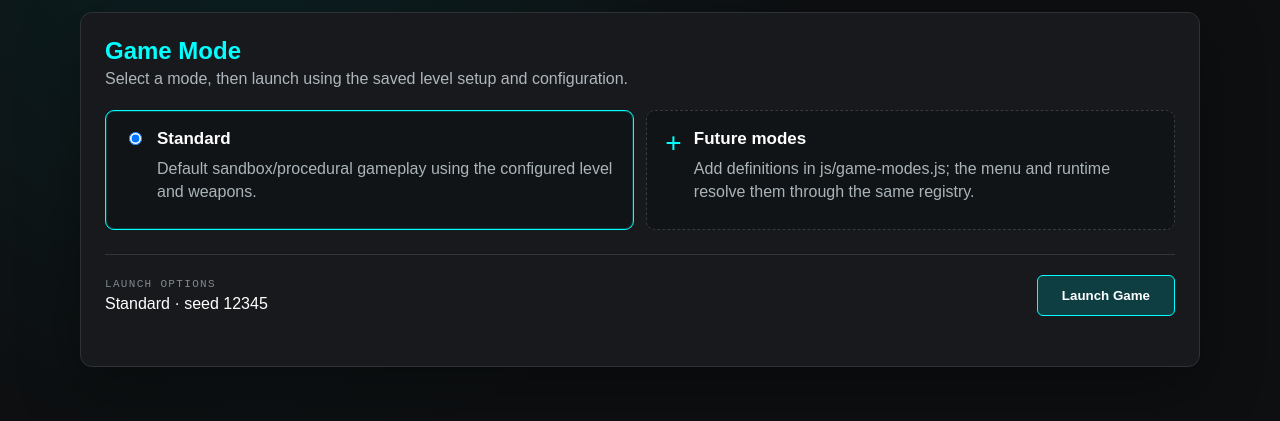
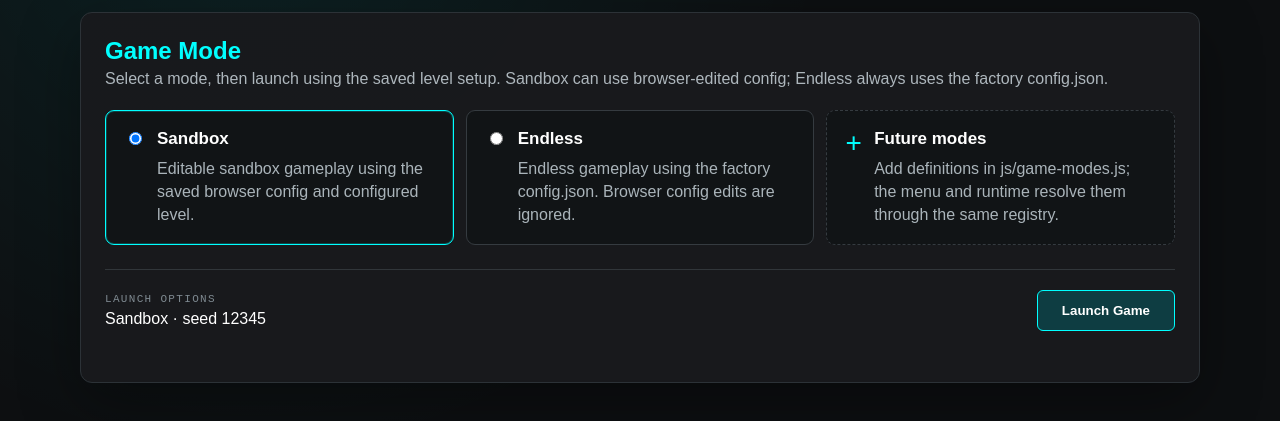
Before and after one commit to qwertiopy/demo, a plain HTML site: page menu.html in a window 1280 px wide. Shown: the part 147-568 px from the top of the page. Drawn offline with Linux system fonts and the light colour scheme.

Commit message:
endless vs sandbox mode

```diff
--- a/js/game-modes.js
+++ b/js/game-modes.js
@@ -1,12 +1,25 @@
 // Game-mode registry. Add future modes here without changing menu navigation.
-// A mode can optionally transform the launch level and configure runtime state.
+// A mode can optionally transform the launch level, choose its config policy,
+// and configure runtime state.
 
 const GAME_MODE_DEFINITIONS = [
 	{
-		id: "standard",
-		label: "Standard",
-		description: "Default sandbox/procedural gameplay using the configured level and weapons.",
+		id: "sandbox",
+		label: "Sandbox",
+		description: "Editable sandbox gameplay using the saved browser config and configured level.",
 		available: true,
+		allowsEditedConfig: true,
+		prepareLevel(level) {
+			return level;
+		},
+		configureRuntime() {},
+	},
+	{
+		id: "endless",
+		label: "Endless",
+		description: "Endless gameplay using the factory config.json. Browser config edits are ignored.",
+		available: true,
+		allowsEditedConfig: false,
 		prepareLevel(level) {
 			return level;
 		},
@@ -14,18 +27,26 @@ const GAME_MODE_DEFINITIONS = [
 	},
 ];
 
+function normalizeLegacyGameModeId(id) {
+	// The original menu called Sandbox "standard". Keep old session/replay links
+	// working while making sandbox the canonical mode id going forward.
+	return id === "standard" ? "sandbox" : id;
+}
+
 export function getGameModes() {
 	return GAME_MODE_DEFINITIONS.map((mode) => ({ ...mode }));
 }
 
 export function getGameMode(id) {
+	const normalizedId = normalizeLegacyGameModeId(id);
 	return (
-		GAME_MODE_DEFINITIONS.find((mode) => mode.id === id && mode.available) ||
-		GAME_MODE_DEFINITIONS[0]
+		GAME_MODE_DEFINITIONS.find(
+			(mode) => mode.id === normalizedId && mode.available,
+		) || GAME_MODE_DEFINITIONS[0]
 	);
 }
 
-export function resolveGameModeId(search = window.location.search, fallbackId = "standard") {
+export function resolveGameModeId(search = window.location.search, fallbackId = "sandbox") {
 	const params = new URLSearchParams(search);
 	const requested = params.get("mode") || fallbackId;
 	return getGameMode(requested).id;
--- a/js/launch-options.js
+++ b/js/launch-options.js
@@ -8,7 +8,7 @@ function clone(value) {
 
 export function createDefaultLaunchOptions() {
 	return {
-		gameModeId: "standard",
+		gameModeId: "sandbox",
 		godMode: false,
 		level: null,
 	};
@@ -18,11 +18,14 @@ export function normalizeLaunchOptions(value) {
 	const defaults = createDefaultLaunchOptions();
 	if (!value || typeof value !== "object" || Array.isArray(value)) return defaults;
 
+	const requestedGameModeId =
+		typeof value.gameModeId === "string" && value.gameModeId.length > 0
+			? value.gameModeId
+			: defaults.gameModeId;
+
 	return {
 		gameModeId:
-			typeof value.gameModeId === "string" && value.gameModeId.length > 0
-				? value.gameModeId
-				: defaults.gameModeId,
+			requestedGameModeId === "standard" ? "sandbox" : requestedGameModeId,
 		godMode: value.godMode === true,
 		level:
 			value.level && typeof value.level === "object" && !Array.isArray(value.level)
--- a/js/menu.js
+++ b/js/menu.js
@@ -119,7 +119,7 @@ function readLaunchOptionsFromUi() {
 
 	const selectedMode = document.querySelector('input[name="gameMode"]:checked');
 	launchOptions = {
-		gameModeId: selectedMode?.value || launchOptions.gameModeId || "standard",
+		gameModeId: selectedMode?.value || launchOptions.gameModeId || "sandbox",
 		godMode: godModeToggle.checked,
 		level: parsedLevel,
 	};
@@ -159,7 +159,7 @@ function syncReplaySetupUi(message = "") {
 		replaySetupDetails.textContent = "Record one in-game or load a .replay file.";
 	} else {
 		const frameCount = activeReplay.frames.length;
-		const mode = activeReplay.gameModeId || "standard";
+		const mode = getGameMode(activeReplay.gameModeId || "sandbox").label;
 		const duration = formatReplayDuration(replayDurationMs(activeReplay));
 		replaySetupTitle.textContent = `${frameCount.toLocaleString()} frames · ${duration}`;
 		replaySetupDetails.textContent = `Mode: ${mode} · Created: ${activeReplay.createdAt || "unknown"}`;
--- a/js/state.js
+++ b/js/state.js
@@ -28,7 +28,7 @@ export const GameState = {
 	levelSeed: 12345,
 	currentSeed: 12345,
 	uiMode: "none",
-	gameModeId: "standard",
+	gameModeId: "sandbox",
 	showEditorHelpers: false,
 	isInvincible: false,
 	MaxDistance: -1,
--- a/menu.html
+++ b/menu.html
@@ -27,7 +27,7 @@
 				<div class="menu-panel-heading">
 					<div>
 						<h2>Game Mode</h2>
-						<p>Select a mode, then launch using the saved level setup and configuration.</p>
+						<p>Select a mode, then launch using the saved level setup. Sandbox can use browser-edited config; Endless always uses the factory config.json.</p>
 					</div>
 				</div>
 				<div id="gameModeList" class="game-mode-grid"></div>
@@ -93,8 +93,8 @@
 			<section class="menu-panel config-host" data-menu-panel="config" hidden>
 				<div class="menu-panel-heading">
 					<div>
-						<h2>Game Configuration</h2>
-						<p>All runtime configuration previously hosted by the standalone config page lives here.</p>
+						<h2>Sandbox Configuration</h2>
+						<p>Edits saved here are used by Sandbox only. Endless always loads the unedited factory <code>config.json</code>.</p>
 					</div>
 				</div>
                 <section class="config-section">
```
Also changed, not shown: js/main.js (+16 -8 lines).
